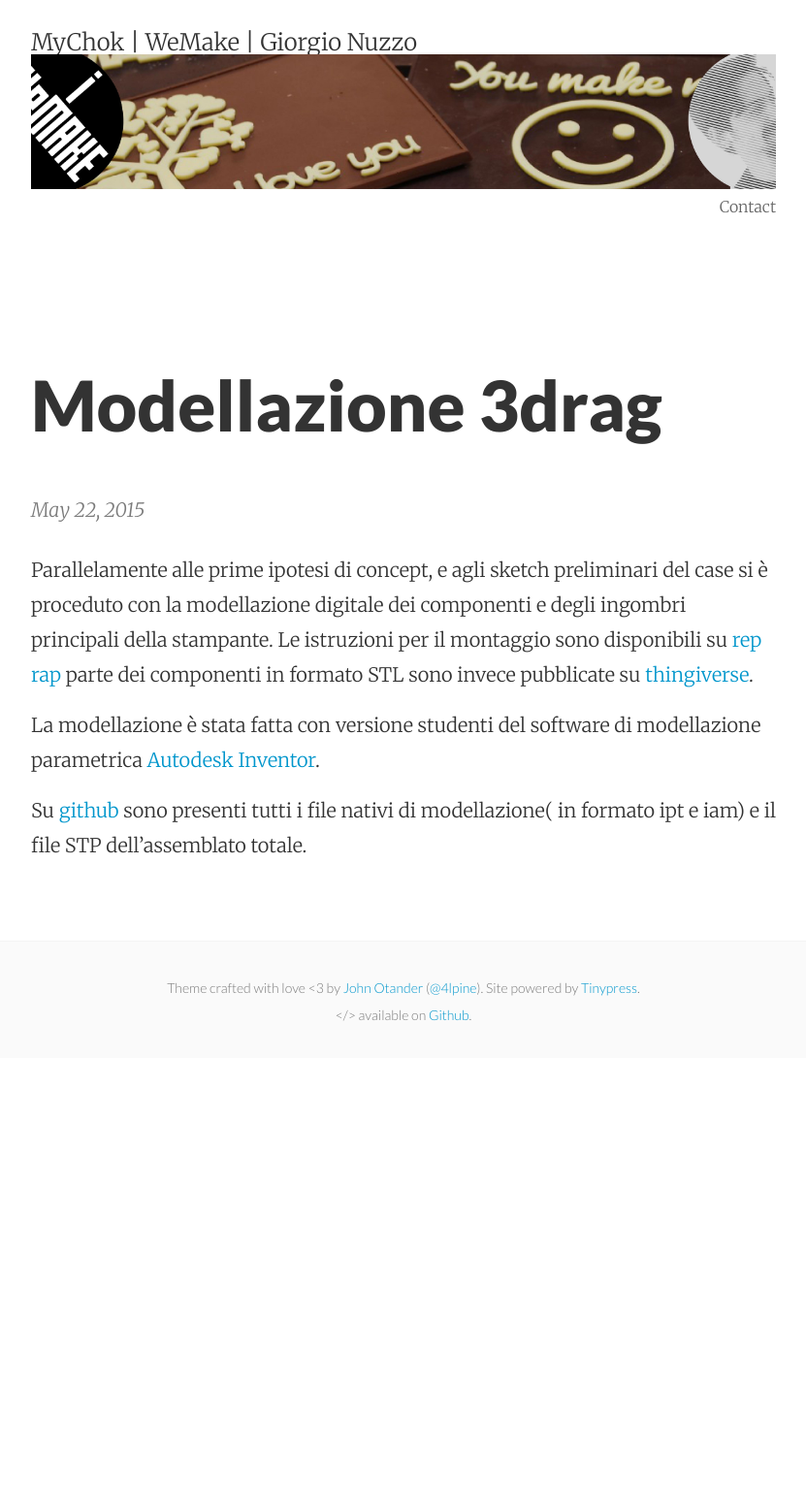
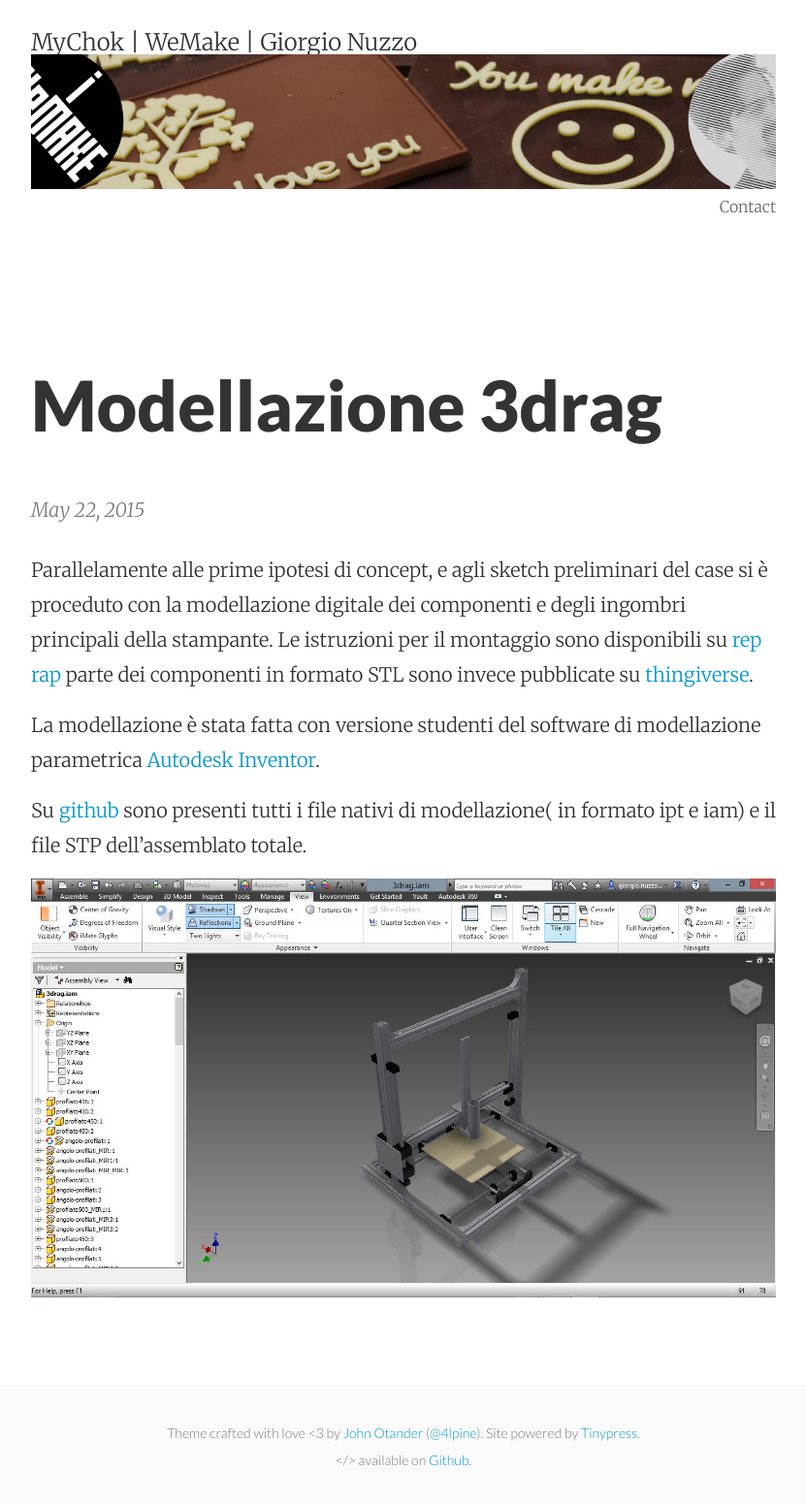
Before and after one commit to Giuzzo/Giuzzo.github.io, a Jekyll site: the page built from _posts/2015-05-22-modellazione 3drag.markdown, in a window 1280 px wide. Shown: the whole page at 97% size, without its empty margins (224-1055 px from the left). Built offline with Jekyll 4.4.1, drawn with Linux system fonts in a browser that asks for light colours; before the commit the page ends 1091 px from its top, so only the background shows below that.

Commit message:
new poat

```diff
--- a/_posts/2015-05-22-modellazione 3drag.markdown
+++ b/_posts/2015-05-22-modellazione 3drag.markdown
@@ -9,3 +9,5 @@ Le istruzioni per il montaggio sono disponibili su [rep rap](http://reprap.org/w
 La modellazione è stata fatta con versione studenti del software di modellazione parametrica [Autodesk Inventor](http://www.autodesk.it/products/inventor/overview).
 
 Su [github](https://github.com/Giuzzo/Giuzzo.github.io/tree/master/link_modellazione/modello_3drag) sono presenti tutti i file nativi di modellazione( in formato ipt e iam) e il file STP dell'assemblato totale.
+
+![3drag_model](https://github.com/Giuzzo/Giuzzo.github.io/blob/master/link_img/30.JPG?raw=true)
```
